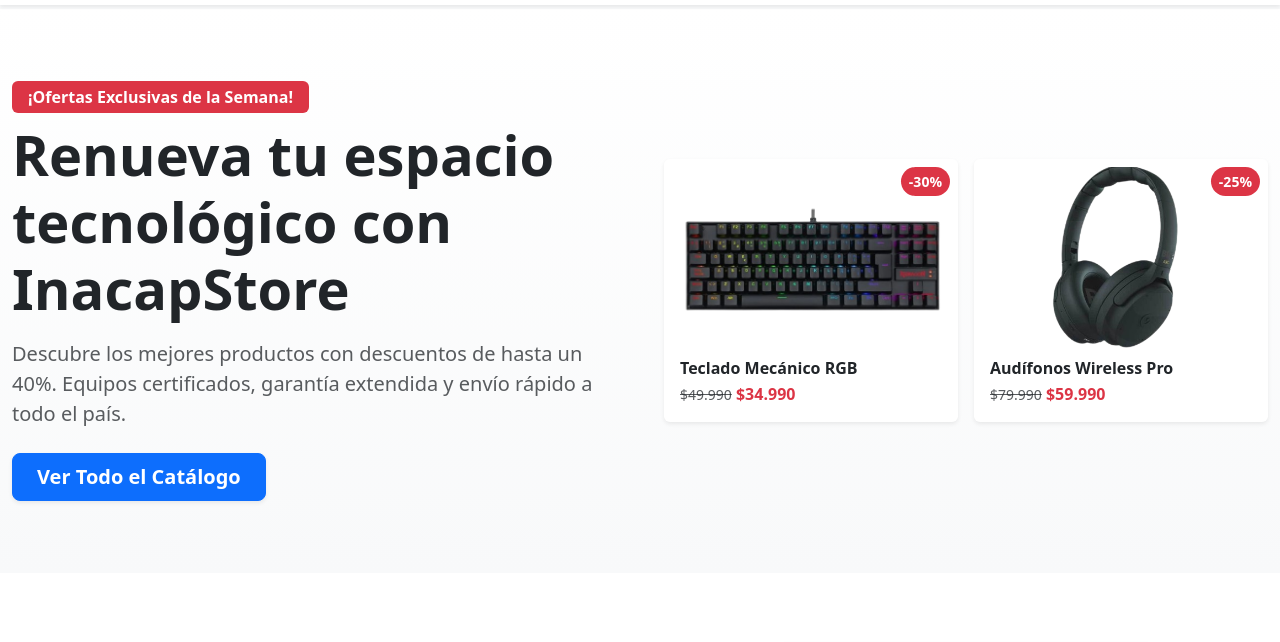
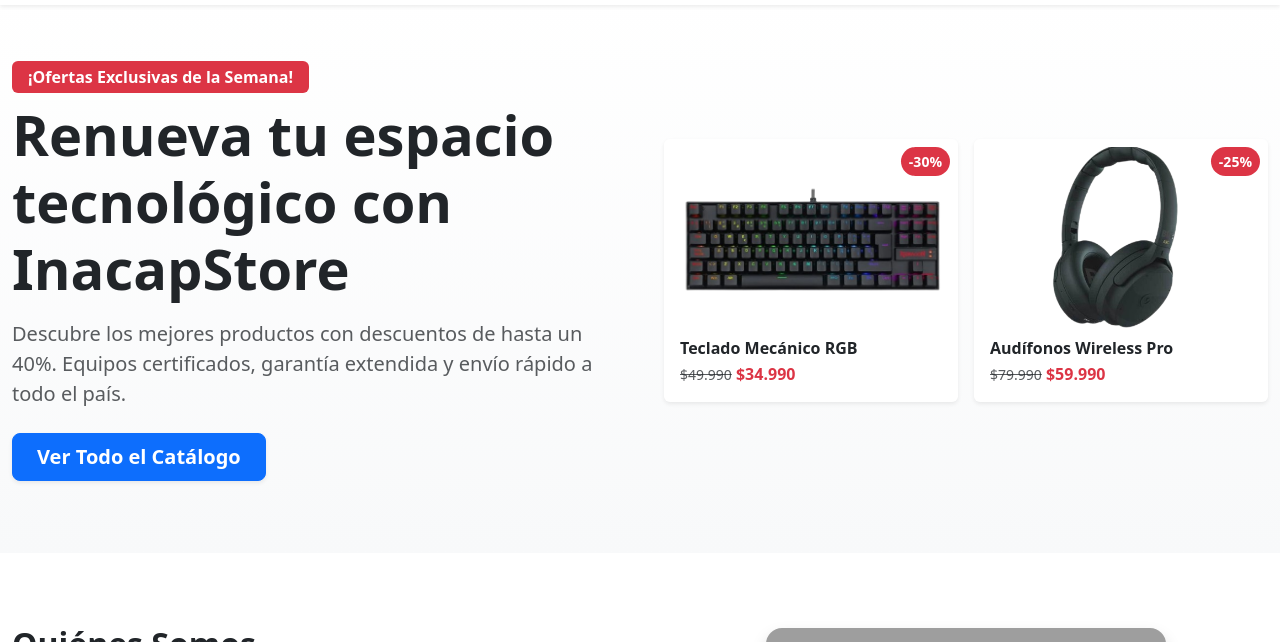
Before and after one commit to Constanza29/InacapStore, a plain HTML site: page index.html in a window 1280 px wide. Shown: the part 61-703 px from the top of the page. Drawn offline with nearby package versions, Linux system fonts and the light colour scheme; grey boxes are pictures that could not be loaded.

Commit message:
Add files via upload

```diff
--- a/css/style.css
+++ b/css/style.css
@@ -8,7 +8,7 @@
     flex-direction: column;
     min-height: 100vh;
     background-color: #f8f9fa;
-    padding-top: 35px !important; /* Ajustado para el menú fixed-top */
+    padding-top: 25px !important; /* Ajustado para el menú fixed-top */
 }
 
 main {
```
